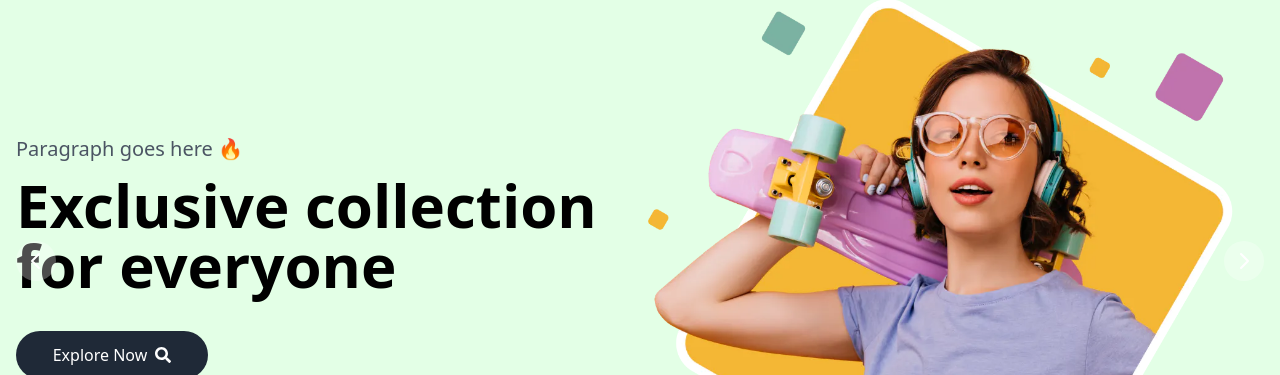
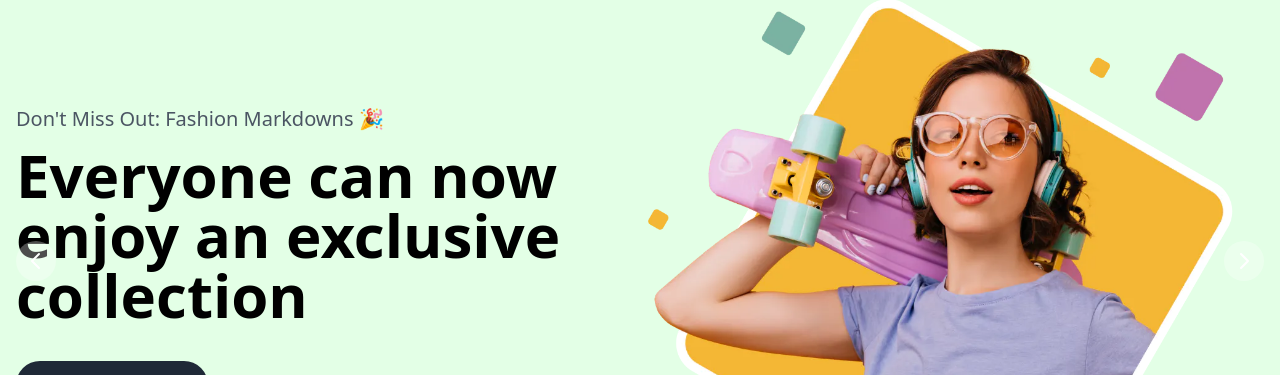
Before and after one commit to hossameldinfahmi/ReactJS-Ecommerce-FrontEnd, a React (Create React App) app: page / in a window 1280 px wide. Shown: the part 131-506 px from the top of the page. Built offline with nearby package versions, Linux system fonts and the light colour scheme; no server answers.

Commit message:
Update Header Data

```diff
--- a/src/components/Carousel/Carousel.js
+++ b/src/components/Carousel/Carousel.js
@@ -39,7 +39,9 @@ function Carousel() {
       >
         <div className="w-1/2">
           <div className="flex flex-col h-full justify-center">
-            <p className="text-gray-600 text-xl mb-3">Paragraph goes here 🔥</p>
+            <p className="text-gray-600 text-xl mb-3">
+              Huge Savings Fashion Blowout 🔥
+            </p>
             <h2 className="text-6xl font-bold mb-9">
               Exclusive collection for everyone
             </h2>
@@ -70,9 +72,12 @@ function Carousel() {
       >
         <div className="w-1/2">
           <div className="flex flex-col h-full justify-center">
-            <p className="text-gray-600 text-xl mb-3">Paragraph goes here 🔥</p>
+            <p className="text-gray-600 text-xl mb-3">
+              Don't Miss Out: Fashion Markdowns 🎉
+            </p>
             <h2 className="text-6xl font-bold mb-9">
-              Exclusive collection for everyone
+              {" "}
+              Everyone can now enjoy an exclusive collection
             </h2>
             <button
               type="button"
@@ -100,9 +105,11 @@ function Carousel() {
       >
         <div className="w-1/2">
           <div className="flex flex-col h-full justify-center">
-            <p className="text-gray-600 text-xl mb-3">Paragraph goes here 🔥</p>
+            <p className="text-gray-600 text-xl mb-3">
+              Save Big: Fashion Sale Items 💰
+            </p>
             <h2 className="text-6xl font-bold mb-9">
-              Exclusive collection for everyone
+              A collection that's both exclusive and accessible to everyone
             </h2>
             <button
               type="button"
```
